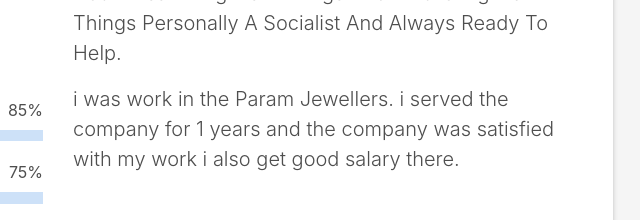
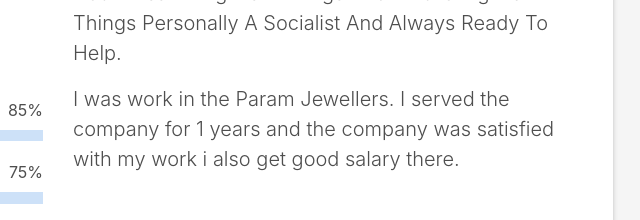
Before and after one commit to DhavalDubariya/dhaval, a plain HTML site: page index.html in a window 1280 px wide. Shown: the part 1066-1286 px from the top of the page, 582-1222 px from the left. Drawn offline with Linux system fonts and the light colour scheme; files whose address does not match are found by name.

Commit message:
Update index.html

```diff
--- a/index.html
+++ b/index.html
@@ -143,7 +143,7 @@
                   <p class="lead">
                    	A Web Designer And Director Very Much Passoniate About Learninng New Things And Innovating New Things Personally A Socialist And Always Ready To Help.</p>
                   <p class="lead">
-              		 i was work in  the Param Jewellers. i served the company for 1 years and the company was satisfied with my work i also get good salary there.
+              		 I was work in the Param Jewellers. I served the company for 1 years and the company was satisfied with my work i also get good salary there.
                   </p>
 
                 </div>
```
